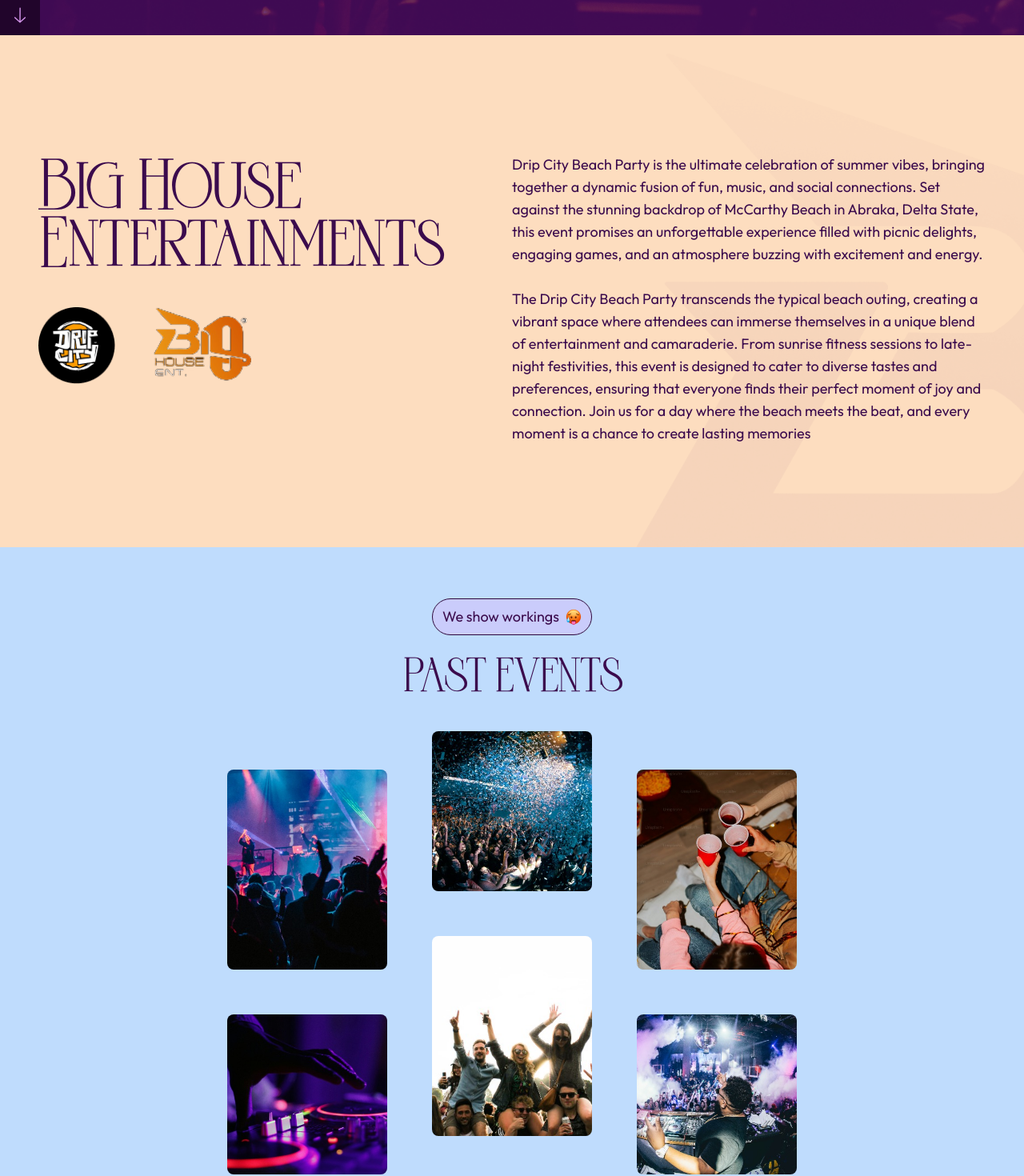
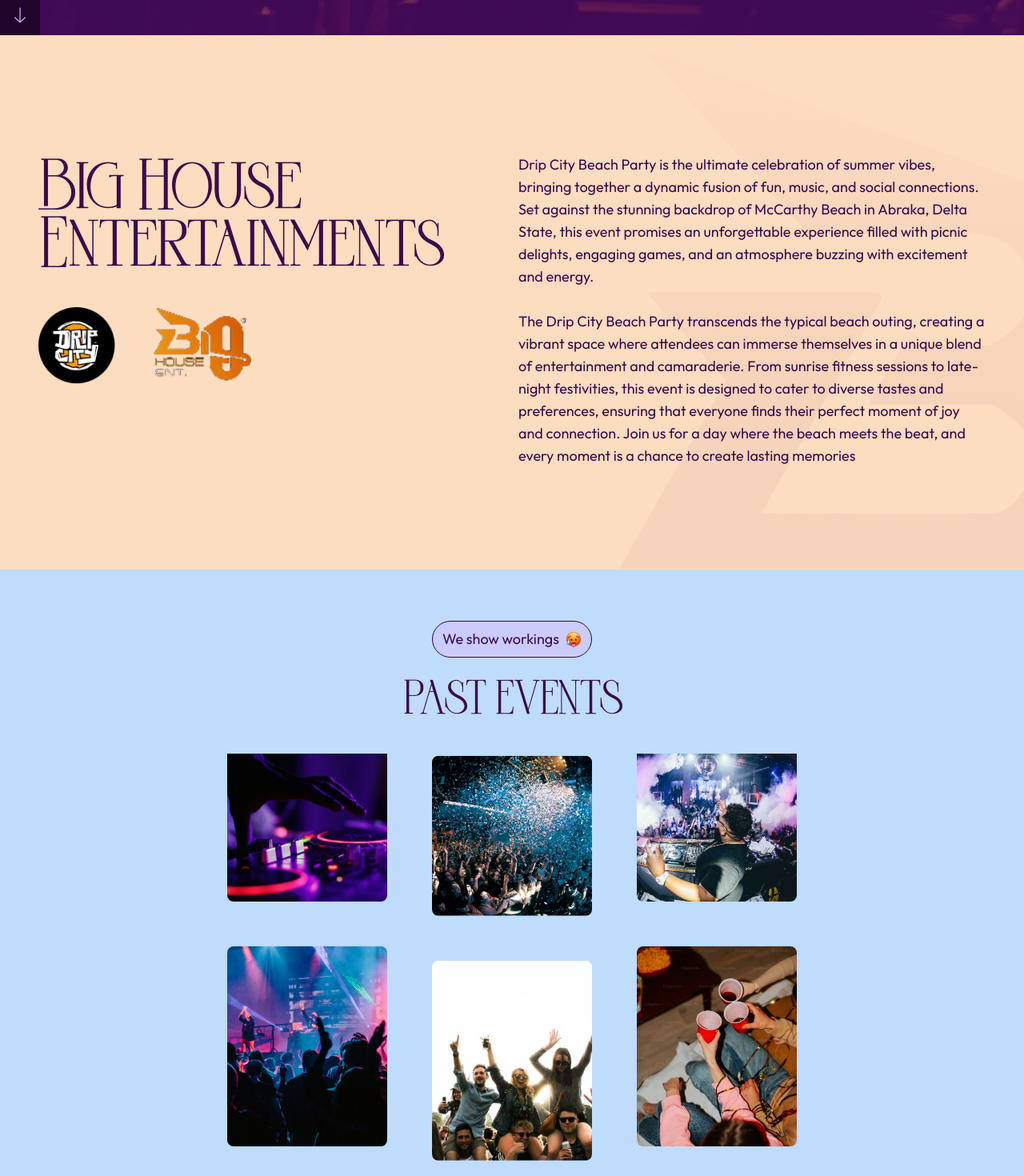
Before and after one commit to Favourz1/Drip-City-NG, a React (Vite) app: page / in a window 1280 px wide. Shown: the part 760-2230 px from the top of the page at 80% size. Built offline with nearby package versions, Linux system fonts and the light colour scheme.

Commit message:
Feat: Add past event section animation

```diff
--- a/package.json
+++ b/package.json
@@ -4,7 +4,7 @@
   "version": "0.0.0",
   "type": "module",
   "scripts": {
-    "dev": "vite",
+    "dev": "vite --host",
     "build": "vite build",
     "lint": "eslint . --ext js,jsx --report-unused-disable-directives --max-warnings 0",
     "preview": "vite preview"
--- a/src/App.jsx
+++ b/src/App.jsx
@@ -91,7 +91,7 @@
         >
           <div className="container mx-auto px-4 md:px-12 min-h-dvh max-h-dvh">
             <div className="flex flex-col items-center justify-center min-h-[inherit] pt-12">
-              <h1 className="font-goord uppercase text-6xl italic text-white mb-4">
+              <h1 className="font-goord uppercase text-4xl md:text-6xl text-center italic text-white mb-4">
                 Party With The Best💃
               </h1>
               <EventSection />
@@ -105,20 +105,20 @@
         </section>
         <section className="relative py-32 bg-contain bg-no-repeat bg-[right_center] bg-fixed bg-[url('./assets/img/about-section-bg.png')]">
           <div className="container mx-auto px-4 md:px-12">
-            <div className="flex flex-col md:flex-row w-full text-[#3B0B4D]">
+            <div className="flex flex-col md:flex-row justify-center  gap-4 w-full text-[#3B0B4D]">
               <div className="w-full md:w-[50%] flex flex-col">
-                <h2 className="text-7xl italic font-goord mb-12">
+                <h2 className="text-3xl md:text-7xl italic font-goord text-center md:text-start mb-12">
                   Big House <br /> Entertainments
                 </h2>
-                <div className="flex items-center gap-12">
+                <div className="hidden md:flex items-center gap-12">
                   <img
                     src={dripCityLogo}
-                    className="w-24 h-24"
+                    className="w-12 md:w-24 h-12 md:h-24"
                     alt="Drip City Logo"
                   />
                   <img
                     src={bigHouseLogo}
-                    className="w-26 h-24"
+                    className="w-26 h-12 md:h-24"
                     alt="Drip City Logo"
                   />
                 </div>
@@ -142,6 +142,18 @@
                   connection. Join us for a day where the beach meets the beat,
                   and every moment is a chance to create lasting memories
                 </p>
+                <div className="flex md:hidden items-center gap-12 mt-8">
+                  <img
+                    src={dripCityLogo}
+                    className="w-12 md:w-24 h-12 md:h-24"
+                    alt="Drip City Logo"
+                  />
+                  <img
+                    src={bigHouseLogo}
+                    className="w-26 h-12 md:h-24"
+                    alt="Drip City Logo"
+                  />
+                </div>
               </div>
             </div>
           </div>
@@ -149,15 +161,15 @@
         <PastEventsSection />
         <section className="relative py-20 bg-[#3B0B4D] bg-cover bg-no-repeat bg-center bg-fixed bg-[url('./assets/img/poster-section-bg.png')]">
           <div className="container mx-auto px-4 md:px-12">
-            <div className="flex flex-col md:flex-row w-full text-[#3B0B4D]">
-              <div className="w-full md:w-[50%] flex flex-col items-center">
+            <div className="flex flex-col-reverse md:flex-row gap-5 w-full text-[#3B0B4D]">
+              <div className="w-full md:w-[50%] hidden md:flex flex-col items-center">
                 <img
                   className="w-[300px] max-w-[400px] max-h-[500px]"
                   src={abrakaPartyFlier}
                   alt=""
                 />
               </div>
-              <div className="w-full md:w-[50%] flex flex-col justify-center text-white">
+              <div className="w-full md:w-[50%] flex flex-col items-center md:items-start justify-center text-center md:text-left text-white">
                 <div className="flex flex-col mb-8">
                   <h4 className="font-medium text-4xl mb-1">
                     Drip City Beach Party
@@ -190,7 +202,7 @@
                   Walk with us
                 </div>
 
-                <h2 className="flex items-center font-goord italic text-5xl font-semibold">
+                <h2 className="flex items-center font-goord italic text-[2.5rem] text-5xl font-semibold">
                   UPCOMING &nbsp;
                   <img className="h-10 w-10" src={manDancingEmoji} alt="" />
                 </h2>
@@ -255,7 +267,7 @@
                   Brands we work with
                 </div>
 
-                <h2 className="flex items-center font-goord italic text-5xl font-semibold">
+                <h2 className="flex items-center font-goord italic text-[2.5rem] text-5xl font-semibold">
                   SPONSORS
                 </h2>
               </div>{" "}
@@ -308,7 +320,7 @@
         <section className="h-[50dvh] bg-center bg-cover bg-no-repeat bg-[url('./assets/img/newsletter-section-bg.png')] overflow-hidden">
           <div className="container mx-auto px-4 md:px-12 h-full">
             <div className="flex flex-col items-center justify-center min-h-full min-w-full">
-              <div className="flex flex-col justify-center items-center w-[50%]">
+              <div className="flex flex-col justify-center items-center w-[80%] md:w-[50%]">
                 <p className="text-xl font-medium text-[#FDDDBF] mb-6">
                   NEVER MISS AN UPDATE
                 </p>
@@ -333,16 +345,16 @@
                 <img className="w-20" src={bigHouseLogo} alt="Drip City Logo" />
               </a>
               <div className="h-[0.5px] bg-gradient-to-r from-[#FFFFFF00] via-white to-[#FFFFFF00] my-6"></div>
-              <div className="flex justify-between min-h-[150px]">
-                <div className="flex flex-col justify-between">
+              <div className="flex flex-col-reverse md:flex-row justify-between gap-6 min-h-[150px]">
+                <div className="flex flex-col items-center md:items-start justify-between min-h-[80px]">
                   <div className="flex items-center gap-3">
-                    <div className="flex items-center justify-center px-2 py-1 min-w-24 text-lg border border-white rounded-3xl hover:bg-[#ffffff12] cursor-pointer">
+                    <div className="flex items-center justify-center px-2 py-1 min-w-24 text-sm md:text-lg border border-white rounded-3xl hover:bg-[#ffffff12] cursor-pointer">
                       The Team
                     </div>
-                    <div className="flex items-center justify-center px-2 py-1 min-w-24 text-lg border border-white rounded-3xl hover:bg-[#ffffff12] cursor-pointer">
+                    <div className="flex items-center justify-center px-2 py-1 min-w-24 text-sm md:text-lg border border-white rounded-3xl hover:bg-[#ffffff12] cursor-pointer">
                       All Events
                     </div>
-                    <div className="flex items-center justify-center px-2 py-1 min-w-24 text-lg border border-white rounded-3xl hover:bg-[#ffffff12] cursor-pointer">
+                    <div className="flex items-center justify-center px-2 py-1 min-w-24 text-sm md:text-lg border border-white rounded-3xl hover:bg-[#ffffff12] cursor-pointer">
                       Contact
                     </div>
                   </div>
@@ -423,7 +435,7 @@
                     </a>
                   </div>
                 </div>
-                <div className="flex flex-col items-end justify-between">
+                <div className="flex flex-col items-center md:items-end justify-between min-h-[80px]">
                   <a
                     role="button"
                     className="flex items-center py-2 px-5 gap-1 text-[#4D173D] font-medium border-2 border-[#FFCE00] bg-[#FFCE00] rounded-3xl"
--- a/src/components/PastEventsSection/PastEventsSection.jsx
+++ b/src/components/PastEventsSection/PastEventsSection.jsx
@@ -1,3 +1,4 @@
+import { useEffect } from "react";
 import hotFaceEmoji from "../../assets/img/hot-face-emoji.png";
 import pastEvent1 from "../../assets/img/past-event-1.jpg";
 import pastEvent2 from "../../assets/img/past-event-2.jpg";
@@ -6,8 +7,43 @@
 import pastEvent5 from "../../assets/img/past-event-5.jpg";
 import pastEvent6 from "../../assets/img/past-event-6.jpg";
 import pastEvent7 from "../../assets/img/past-event-7.jpg";
+import gsap from "gsap";
+import { ScrollTrigger, Draggable } from "gsap/all";
+gsap.registerPlugin(ScrollTrigger, Draggable);
 
 const PastEventsSection = () => {
+  useEffect(() => {
+    let proxy = { skew: 0 },
+      skewSetter = gsap.quickSetter(
+        "#past-event-img-wrapper img",
+        "skewY",
+        "deg"
+      ), // fast
+      clamp = gsap.utils.clamp(-20, 20); // don't let the skew go beyond 20 degrees.
+
+    ScrollTrigger.create({
+      onUpdate: (self) => {
+        let skew = clamp(self.getVelocity() / -300);
+        // only do something if the skew is MORE severe. Remember, we're always tweening back to 0, so if the user slows their scrolling quickly, it's more natural to just let the tween handle that smoothly rather than jumping to the smaller skew.
+        if (Math.abs(skew) > Math.abs(proxy.skew)) {
+          proxy.skew = skew;
+          gsap.to(proxy, {
+            skew: 0,
+            duration: 0.8,
+            ease: "power3",
+            overwrite: true,
+            onUpdate: () => skewSetter(proxy.skew),
+          });
+        }
+      },
+    });
+
+    // make the right edge "stick" to the scroll bar. force3D: true improves performance
+    gsap.set("#past-event-img-wrapper img", {
+      transformOrigin: "right center",
+      force3D: true,
+    });
+  }, []);
   return (
     <section className="relative pt-16 overflow-hidden bg-[#BFDCFD]">
       <div className="container mx-auto px-4 md:px-12">
@@ -22,8 +58,25 @@
               PAST EVENTS
             </h2>
           </div>{" "}
-          <div className="grid grid-cols-1 md:grid-cols-2 lg:grid-cols-3 gap-14 max-h-[70vh] overflow-hidden">
-            <div className="flex flex-col pt-12 gap-14">
+          <div
+            id="past-event-img-wrapper"
+            className="grid grid-cols-1 md:grid-cols-2 lg:grid-cols-3 gap-14 max-h-[70vh] overflow-hidden"
+          >
+            <div
+              id="past-event-column-1"
+              className="flex flex-col pt-12 gap-14"
+            >
+              <img
+                className="w-[200px] h-[250px] object-cover rounded-lg"
+                src={pastEvent1}
+                alt=""
+              />
+              <img
+                className="w-[200px] h-[200px] object-cover rounded-lg"
+                src={pastEvent2}
+                alt=""
+              />
+
               <img
                 className="w-[200px] h-[250px] object-cover rounded-lg"
                 src={pastEvent1}
@@ -36,7 +89,26 @@
               />
             </div>
 
-            <div className="flex flex-col gap-14">
+            <div
+              id="past-event-column-2"
+              className="hidden sm:flex flex-col gap-14 -translate-y-[51.6%]"
+            >
+              <img
+                className="w-[200px] h-[200px] object-cover rounded-lg"
+                src={pastEvent3}
+                alt=""
+              />
+              <img
+                className="w-[200px] h-[250px] object-cover rounded-lg"
+                src={pastEvent4}
+                alt=""
+              />
+              <img
+                className="w-[200px] h-[200px] object-cover rounded-lg"
+                src={pastEvent5}
+                alt=""
+              />
+
               <img
                 className="w-[200px] h-[200px] object-cover rounded-lg"
                 src={pastEvent3}
@@ -54,7 +126,21 @@
               />
             </div>
 
-            <div className="flex flex-col pt-12 gap-14">
+            <div
+              id="past-event-column-3"
+              className="flex flex-col pt-12 gap-14"
+            >
+              <img
+                className="w-[200px] h-[250px] object-cover rounded-lg"
+                src={pastEvent6}
+                alt=""
+              />
+              <img
+                className="w-[200px] h-[200px] object-cover rounded-lg"
+                src={pastEvent7}
+                alt=""
+              />
+
               <img
                 className="w-[200px] h-[250px] object-cover rounded-lg"
                 src={pastEvent6}
--- a/src/index.css
+++ b/src/index.css
@@ -26,6 +26,7 @@
   box-sizing: border-box;
   margin: 0;
   padding: 0;
+  @apply overflow-x-hidden md:overflow-x-visible ;
 }
 
 *{
@@ -130,6 +131,51 @@
   -o-transform: translateX(-50%);
 }
 
+@keyframes slideUp {
+  0% {
+    transform: translateY(-10%);
+    -webkit-transform: translateY(-10%);
+    -moz-transform: translateY(-10%);
+    -ms-transform: translateY(-10%);
+    -o-transform: translateY(-10%);
+}
+  100% {
+    transform: translateY(-50%);
+    -webkit-transform: translateY(-50%);
+    -moz-transform: translateY(-50%);
+    -ms-transform: translateY(-50%);
+    -o-transform: translateY(-50%);
+}
+}
+
+@keyframes slideDown {
+  0% {
+    transform: translateY(-51.6%);
+    -webkit-transform: translateY(-51.6%);
+    -moz-transform: translateY(-51.6%);
+    -ms-transform: translateY(-51.6%);
+    -o-transform: translateY(-51.6%);
+}
+  100% {
+    transform: translateY(50%);
+    -webkit-transform: translateY(50%);
+    -moz-transform: translateY(50%);
+    -ms-transform: translateY(50%);
+    -o-transform: translateY(50%);
+}
+}
+
+#past-event-column-1 ,
+#past-event-column-3  {
+  animation: slideUp 20s linear infinite;
+  -webkit-animation: slideUp 20s linear infinite;
+}
+
+/* #past-event-column-2 {
+  animation: slideDown 10s linear infinite;
+  -webkit-animation: slideDown 10s linear infinite;
+} */
+
 
 
 /* Should always be below all vanilla css to have higher precedence - Favour */
```
